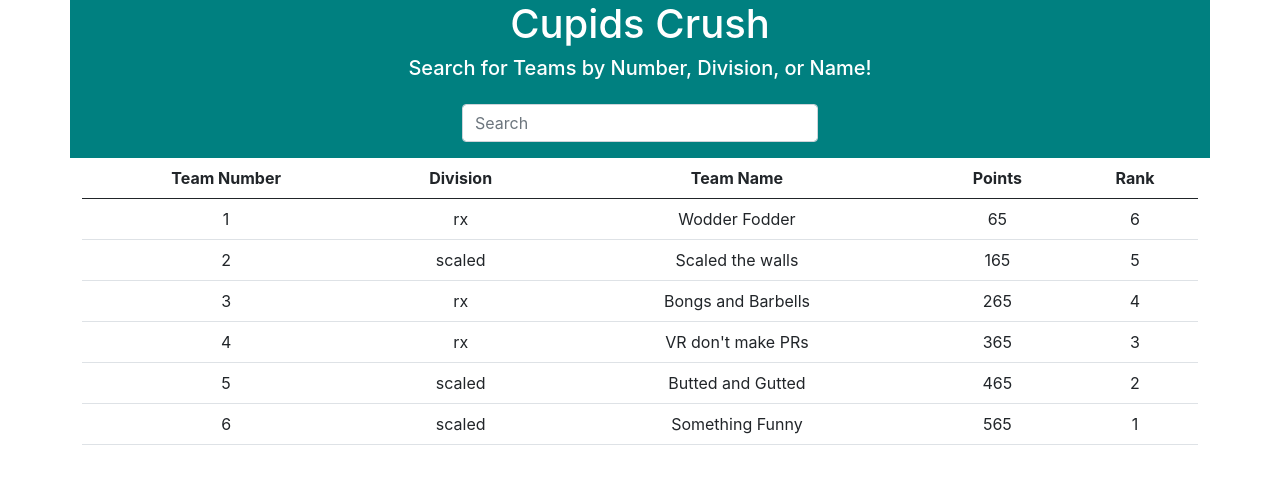
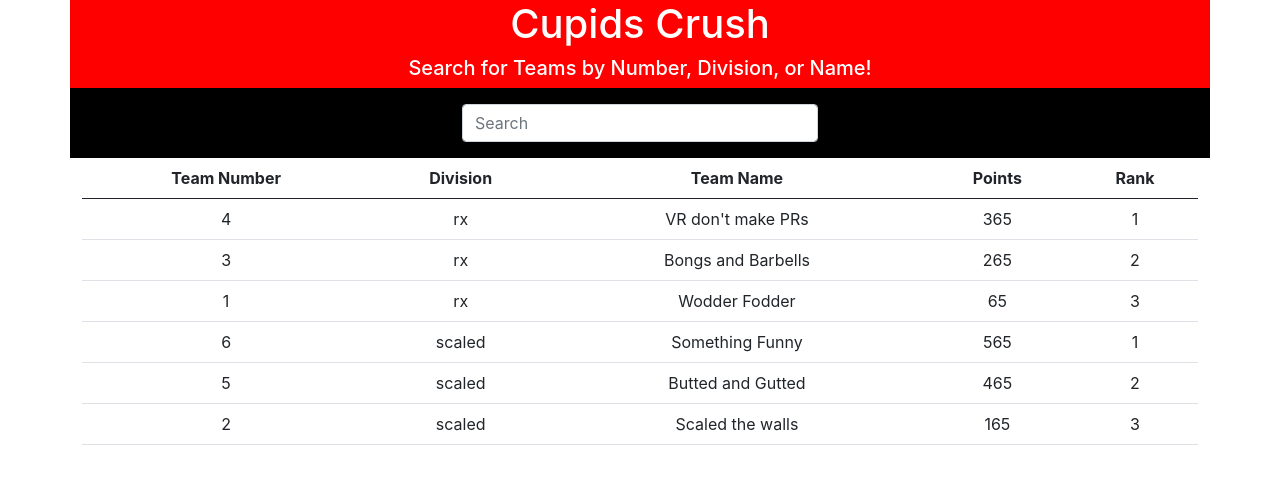
Before and after one commit to reanderson89/cupids-crush, a React (Create React App) app: page / in a window 1280 px wide. Shown: the top 484 px of the page. Built offline with nearby package versions, Linux system fonts and the light colour scheme.

Commit message:
page loads with teams sorted by rank and division. Search function works

```diff
--- a/public/index.html
+++ b/public/index.html
@@ -26,7 +26,7 @@
       work correctly both with client-side routing and a non-root public URL.
       Learn how to configure a non-root public URL by running `npm run build`.
     -->
-    <title>React App</title>
+    <title>Cupids Crush</title>
   </head>
   <body>
     <noscript>You need to enable JavaScript to run this app.</noscript>
--- a/src/App.js
+++ b/src/App.js
@@ -6,7 +6,7 @@ function App() {
     <div>
       <div  className="container" >
         <div className="row">
-          <div style={{backgroundColor: "teal", color: "white"}} className="col text-center">
+          <div style={{backgroundColor: "red", color: "white"}} className="col text-center">
             <h1  className="text-center">Cupids Crush</h1>
             <h5  className="text-center">Search for Teams by Number, Division, or Name!</h5>
           </div>
--- a/src/containers/Main/Main.jsx
+++ b/src/containers/Main/Main.jsx
@@ -11,28 +11,28 @@ const [teamState, setTeamState] = useState([
         teamName: "Wodder Fodder",
         teamNum: 1,
         points: 65,
-        rank: 6
+        rank: 3
     },
     {
         division: "scaled",
         teamName: "Scaled the walls",
         teamNum: 2,
         points: 165,
-        rank: 5
+        rank: 3
     },
     {
         division: "rx",
         teamName: "Bongs and Barbells",
         teamNum: 3,
         points: 265,
-        rank: 4
+        rank: 2
     },
     {
         division: "rx",
         teamName: "VR don't make PRs",
         teamNum: 4,
         points: 365,
-        rank: 3
+        rank: 1
     },
     {
         division: "scaled",
@@ -49,6 +49,9 @@ const [teamState, setTeamState] = useState([
         rank: 1
     },
 ]);
+
+
+
 const [search, setSearch] = useState("");
 
 // useEffect(() => {
@@ -86,7 +89,7 @@ const [search, setSearch] = useState("");
 
     return(
         <>
-      <div style={{backgroundColor: "teal", color: "white"}} className="row">
+      <div style={{backgroundColor: "black", color: "white"}} className="row">
       <div className="col-sm-4">
       </div>
         <div className="col-sm-4">
@@ -124,24 +127,11 @@ const [search, setSearch] = useState("");
     </tr>
   </thead>
   <tbody className="text-center">
-      {/* Row component: The .filter function is a part that enables the live filtering you see on the site, then the .map creates the rows of employees that get filtered. */}
-      {/* {employeeState
-      .filter(
-       emp => emp.name.first.toLowerCase().includes(search.toLowerCase()) ||
-       emp.name.last.toLowerCase().includes(search.toLowerCase()) ||
-       emp.cell.includes(search) ||
-       emp.email.toLowerCase().includes(search.toLowerCase()))
-       .map(emp => (
-          <Row
-            firstName={emp.name.first}
-            lastName={emp.name.last}
-            phone={emp.cell}
-            email={emp.email}
-            picture={emp.picture.thumbnail}
-            key={emp.login.uuid}
-          />
-        ))} */}
-        {teamState.filter(
+    {/* sorts the teams by rank and then division and display them to the page */}
+        {search === "" ? teamState.sort((a,b) => a.rank - b.rank).sort((a,b) => a.division.length - b.division.length).map(team =>
+            <Row division={team.division} teamName={team.teamName} teamNum={team.teamNum} rank={team.rank} points={team.points} />):
+
+        teamState.filter(
             team => team.division.toLowerCase().includes(search.toLowerCase()) ||
             team.teamName.toLowerCase().includes(search.toLowerCase()) ||
             String(team.teamNum).includes(search)
```
